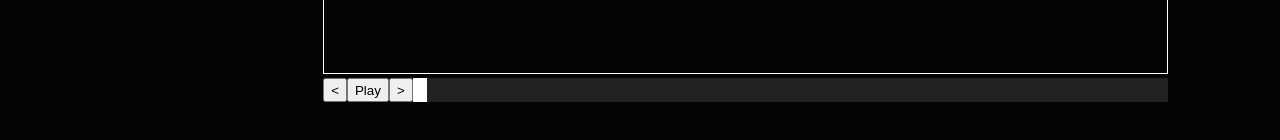
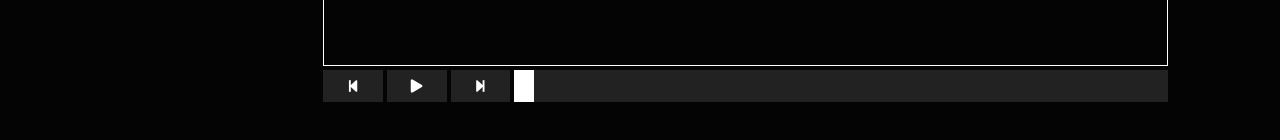
Before and after one commit to Dwyte/sorting-visualized, a React (Create React App) app: page / in a window 1280 px wide. Shown: the part 634-774 px from the top of the page. Built offline with nearby package versions, Linux system fonts and the light colour scheme.

Commit message:
Added StepButton styling.

```diff
--- a/package.json
+++ b/package.json
@@ -3,6 +3,7 @@
   "version": "0.1.0",
   "private": true,
   "dependencies": {
+    "@fortawesome/fontawesome-free": "^5.15.3",
     "@testing-library/jest-dom": "^5.12.0",
     "@testing-library/react": "^11.2.6",
     "@testing-library/user-event": "^12.8.3",
--- a/src/components/PlayerControl/PlayerControl.tsx
+++ b/src/components/PlayerControl/PlayerControl.tsx
@@ -1,7 +1,7 @@
 import { useContext } from "react";
 
 import { IsPlayingContext } from "../../contexts/IsPlayingContext";
-import { StepProgress, Container } from "./styles";
+import { StepProgress, Container, StepButton } from "./styles";
 
 interface Props {
   currentStep: number;
@@ -26,14 +26,25 @@ export const PlayerControl: React.FC<Props> = ({
 
   return (
     <Container>
-      <button onClick={onPrevious} disabled={isPlaying}>
-        {"<"}
-      </button>
-      {isPlaying && <button onClick={onPause}>Pause</button>}
-      {!isPlaying && <button onClick={onPlay}>Play</button>}
-      <button onClick={onNext} disabled={isPlaying}>
-        {">"}
-      </button>
+      <StepButton onClick={onPrevious} disabled={isPlaying}>
+        <i className="fas fa-step-backward"></i>
+      </StepButton>
+
+      {isPlaying && (
+        <StepButton onClick={onPause}>
+          <i className="fas fa-pause"></i>
+        </StepButton>
+      )}
+
+      {!isPlaying && (
+        <StepButton onClick={onPlay}>
+          <i className="fas fa-play"></i>
+        </StepButton>
+      )}
+
+      <StepButton onClick={onNext} disabled={isPlaying}>
+        <i className="fas fa-step-forward"></i>
+      </StepButton>
 
       <StepProgress
         type="range"
--- a/src/components/PlayerControl/styles.ts
+++ b/src/components/PlayerControl/styles.ts
@@ -2,6 +2,20 @@ import styled from "styled-components";
 
 export const Container = styled.div`
   display: flex;
+  gap: 4px;
+`;
+
+export const StepButton = styled.button`
+  background-color: #222;
+  padding: 8px 24px;
+  border-radius: 0;
+  cursor: pointer;
+  border: none;
+  color: white;
+
+  :hover {
+    background-color: #333;
+  }
 `;
 
 export const StepProgress = styled.input`
@@ -17,15 +31,15 @@ export const StepProgress = styled.input`
     -moz-appearance: none;
     border-radius: 0;
     border: none;
-    height: 24px;
-    width: 14px;
+    height: 32px;
+    width: 20px;
   }
 
   // for chrome and safari
   ::-webkit-slider-thumb {
     -webkit-appearance: none;
     background: white;
-    height: 24px;
-    width: 14px;
+    height: 32px;
+    width: 20px;
   }
 `;
```
Also changed, not shown: src/index.tsx (+7 -6 lines), 1 other file (tests, documents, lock files or other folders).
